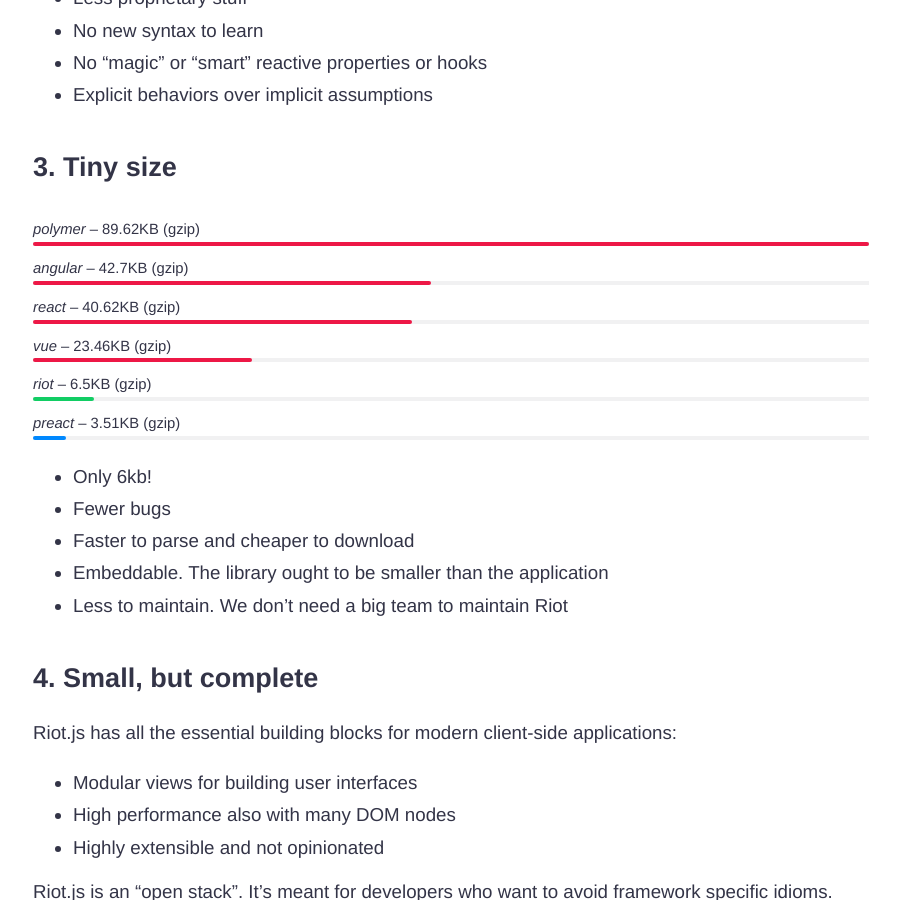
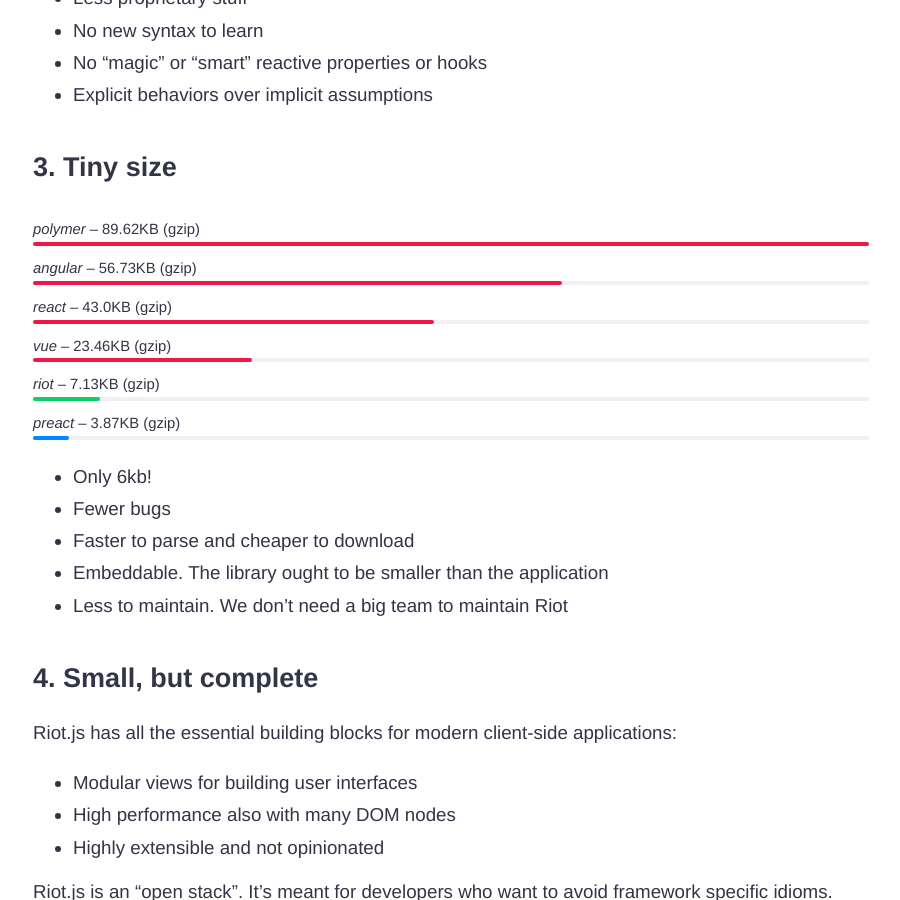
Before and after one commit to riot/riot.github.io, a Jekyll site: the page built from index.md, in a window 1280 px wide and 900 px high, scrolled down 4414 px. Shown: the whole window, without its empty margins (189-1089 px from the left). Built offline with Jekyll 4.4.1, drawn with Linux system fonts in a browser that asks for light colours; emoji names are drawn with the system emoji font; comment, search, counter and statistics services are not loaded.

Commit message:
updated: libraries size

```diff
--- a/_data/libraries.yml
+++ b/_data/libraries.yml
@@ -1,17 +1,17 @@
 riot:
-  size: 6.5
+  size: 7.13
 
 preact:
-  size: 3.51
+  size: 3.87
 
 vue:
   size: 23.46
 
 react:
-  size: 40.62
+  size: 43.00
 
 angular:
-  size: 42.70
+  size: 56.73
 
 polymer:
   size: 89.62
```
